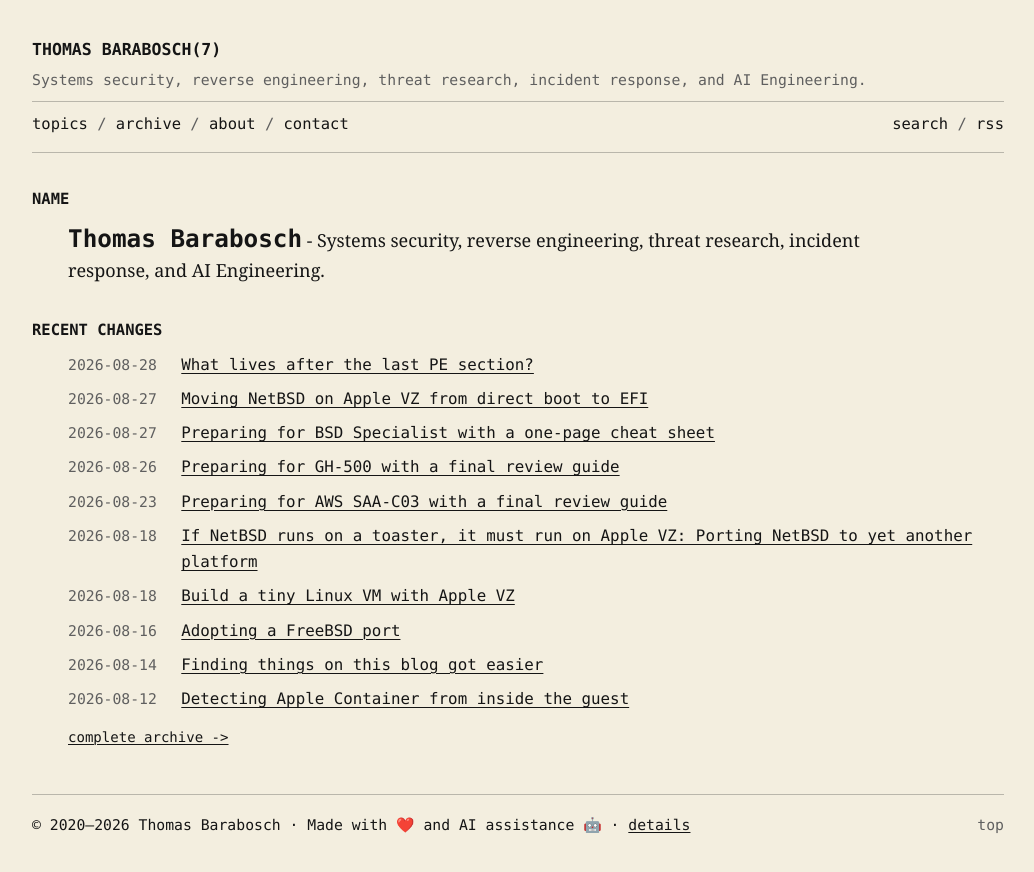
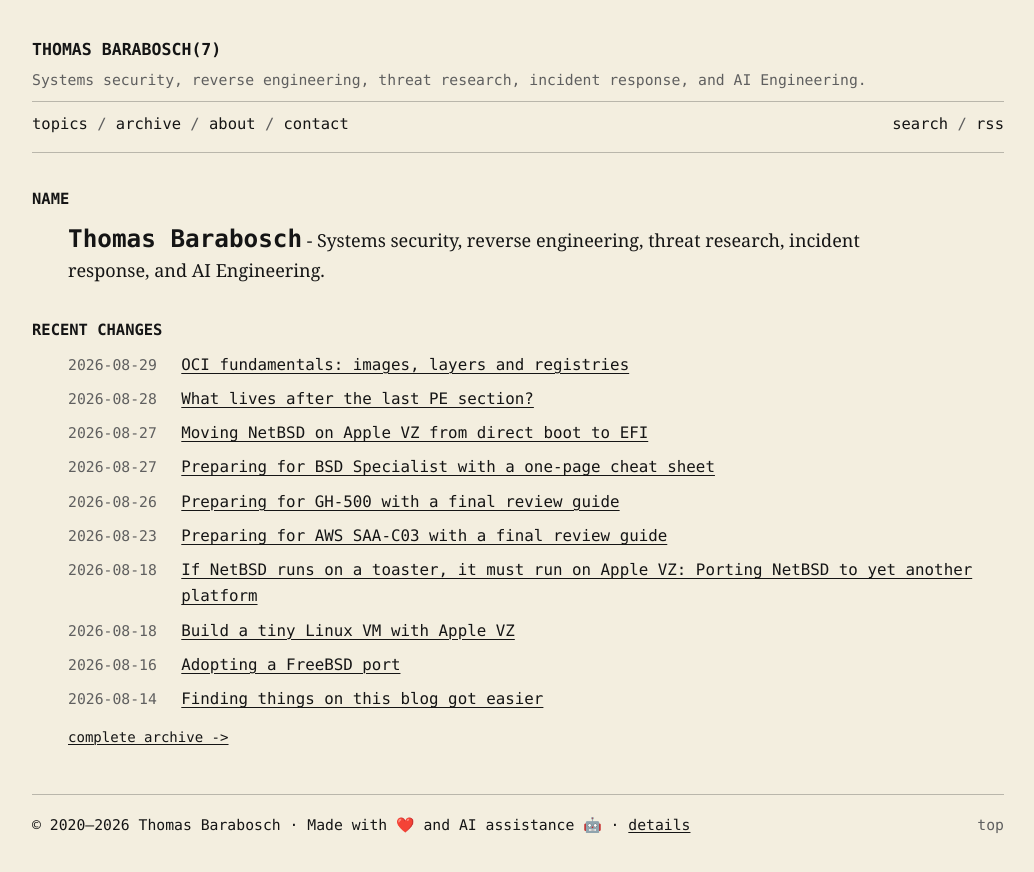
Before and after one commit to tbarabosch/tbarabosch.github.io, a Jekyll site: the page built from index.html, in a window 1280 px wide. Shown: the top 872 px of the page, without its empty margins (122-1156 px from the left). Built offline with Jekyll 4.4.1, drawn with Linux system fonts in a browser that asks for light colours; some of the changed lines change nothing that is shown.

Commit message:
Add OCI fundamentals reference post

````diff
--- a/_data/tags.yml
+++ b/_data/tags.yml
@@ -16,6 +16,7 @@
 - "mentoring"
 - "Microsoft Sentinel"
 - "NetBSD"
+- "OCI"
 - "open source"
 - "OpenBSD"
 - "product security"
--- /dev/null
+++ b/_posts/2026-08-29-oci-fundamentals-images-layers-and-registries.md
@@ -0,0 +1,96 @@
+---
+title: 'OCI fundamentals: images, layers and registries'
+date: '2026-08-29T12:00:00+02:00'
+last_modified_at: '2026-08-29T12:00:00+02:00'
+author: tbarabosch
+layout: post
+tags:
+  - systems security
+  - Apple Containers
+  - NetBSD
+  - OCI
+---
+
+While working on the ongoing [NetBSD on Apple Virtualization series](/porting-netbsd-to-apple-vz/), I eventually had to look beyond boot loaders and Virtio drivers. I needed to understand how to package NetBSD as an OCI image for Apple's `container` tool. The actual NetBSD image deserves a separate future post. This short article is the reference material for it.
+
+[OCI](https://opencontainers.org/) stands for Open Container Initiative. Canonical's presentation [What is the Open Container Initiative?](https://www.youtube.com/watch?v=RBAQyqgFl4w) provides a good introduction to this technology.
+
+<!--more-->
+
+## Three specifications, not one runtime
+
+The OCI project maintains three specifications. The [Image Specification](https://specs.opencontainers.org/image-spec/) describes the packaged content. The [Distribution Specification](https://specs.opencontainers.org/distribution-spec/) defines how registries push and pull that content. The [Runtime Specification](https://specs.opencontainers.org/runtime-spec/) describes the filesystem bundle, configuration and lifecycle used to start a container.
+
+```text
+build input
+    |
+    v
+OCI image ------ Image Specification
+    |
+    v
+registry API --- Distribution Specification
+    |
+    v
+runtime bundle - Runtime Specification
+    |
+    v
+container process
+```
+
+OCI does not build or run anything on its own. Its specifications let a tool build an image, a registry store it and another compatible tool fetch and run it.
+
+## An image is a graph of blobs
+
+An image manifest references a configuration and an ordered list of filesystem layers. Each descriptor records a media type, size and content digest. An optional image index points to several manifests, usually one per operating-system and CPU-architecture combination.
+
+```text
+image index (optional)
+`-- manifest: linux/arm64
+    |-- config: command, environment, layer order
+    `-- filesystem changes
+        |-- layer 2: /hello.txt
+        `-- layer 1: Alpine root filesystem
+```
+
+Layers are changesets, not complete copies of the filesystem. A runtime applies them from the base upward to produce one root filesystem. The configuration holds properties such as the entry point, default arguments, environment and working directory. A digest identifies immutable content; a convenient tag such as `1.0` is only a movable name that resolves to a manifest.
+
+A normal container image does not include a kernel. It supplies userspace files and process settings; the runtime supplies the execution environment. That distinction is one reason the NetBSD experiment needs more than a different `FROM` line.
+
+## Push an image to GitHub Container Registry
+
+This minimal `Containerfile` adds one filesystem layer and one command:
+
+```dockerfile
+FROM alpine:3.22
+RUN printf 'hello from OCI\n' >/hello.txt
+CMD ["cat", "/hello.txt"]
+```
+
+[GitHub Container Registry](https://docs.github.com/en/packages/working-with-a-github-packages-registry/working-with-the-container-registry) accepts OCI images at `ghcr.io`. With Apple's [`container` commands](https://github.com/apple/container/blob/main/docs/command-reference.md), a local round trip looks like this:
+
+The reference `ghcr.io/OWNER/oci-demo:1.0` contains the registry, account namespace, image name and tag. During a push, the client uploads missing blobs and then the manifest. A pull resolves the tag and downloads the referenced configuration and layers.
+
+```bash
+container system start
+
+GHCR_OWNER=your-lowercase-github-name
+IMAGE="ghcr.io/${GHCR_OWNER}/oci-demo:1.0"
+read -rsp 'GHCR token: ' CR_PAT
+printf '\n'
+printf '%s' "$CR_PAT" | container registry login \
+  --username "$GHCR_OWNER" --password-stdin ghcr.io
+unset CR_PAT
+
+container build --tag "$IMAGE" .
+container image push "$IMAGE"
+```
+
+The classic personal access token needs `write:packages`. New packages are private by default. After repeating the login on another Mac, fetch and run the image with:
+
+```bash
+container system start
+container image pull "ghcr.io/your-lowercase-github-name/oci-demo:1.0"
+container run --rm "ghcr.io/your-lowercase-github-name/oci-demo:1.0"
+```
+
+Public packages can be pulled without authentication. This example publishes only the builder's platform; multi-platform NetBSD images are a subject for the follow-up.
````
